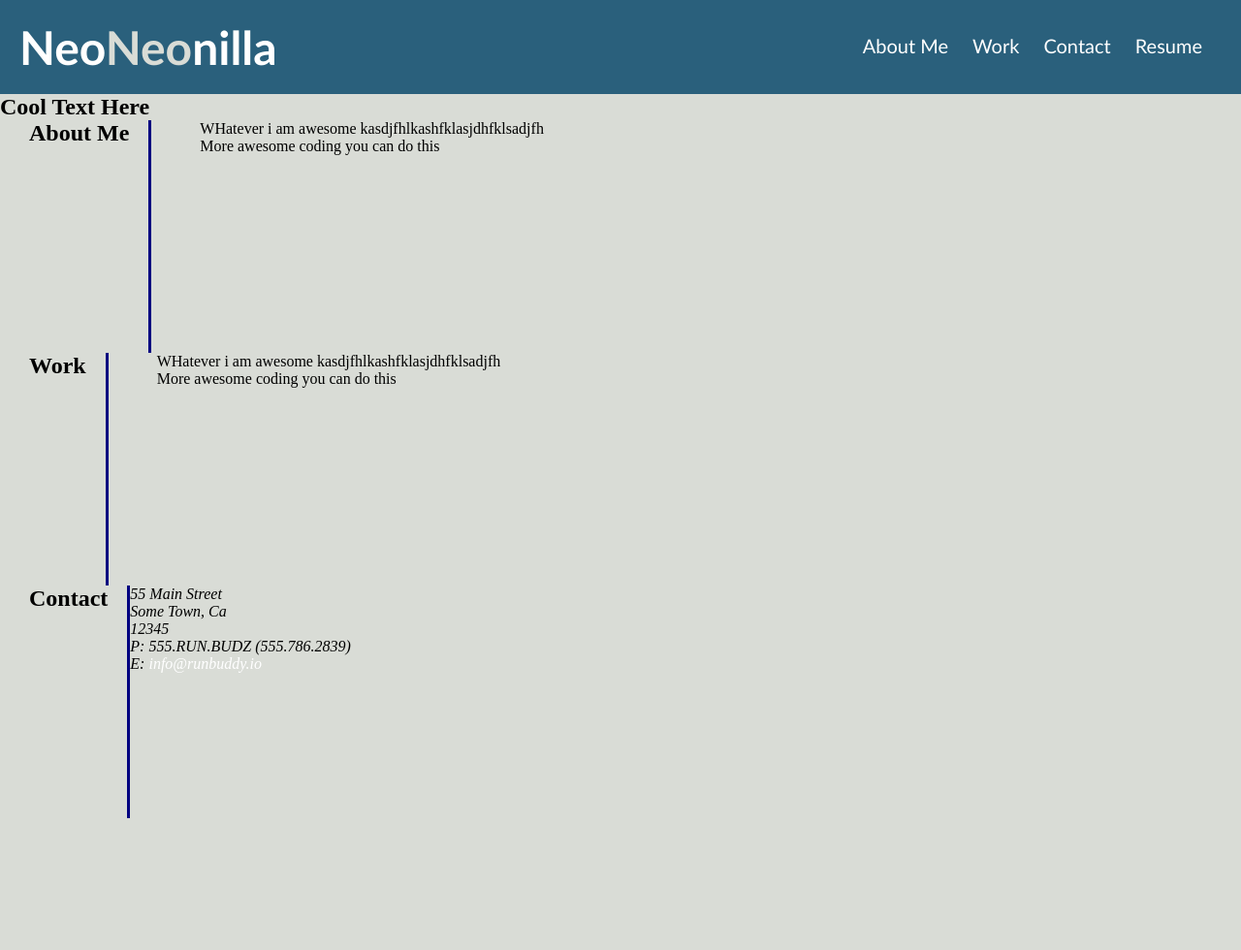
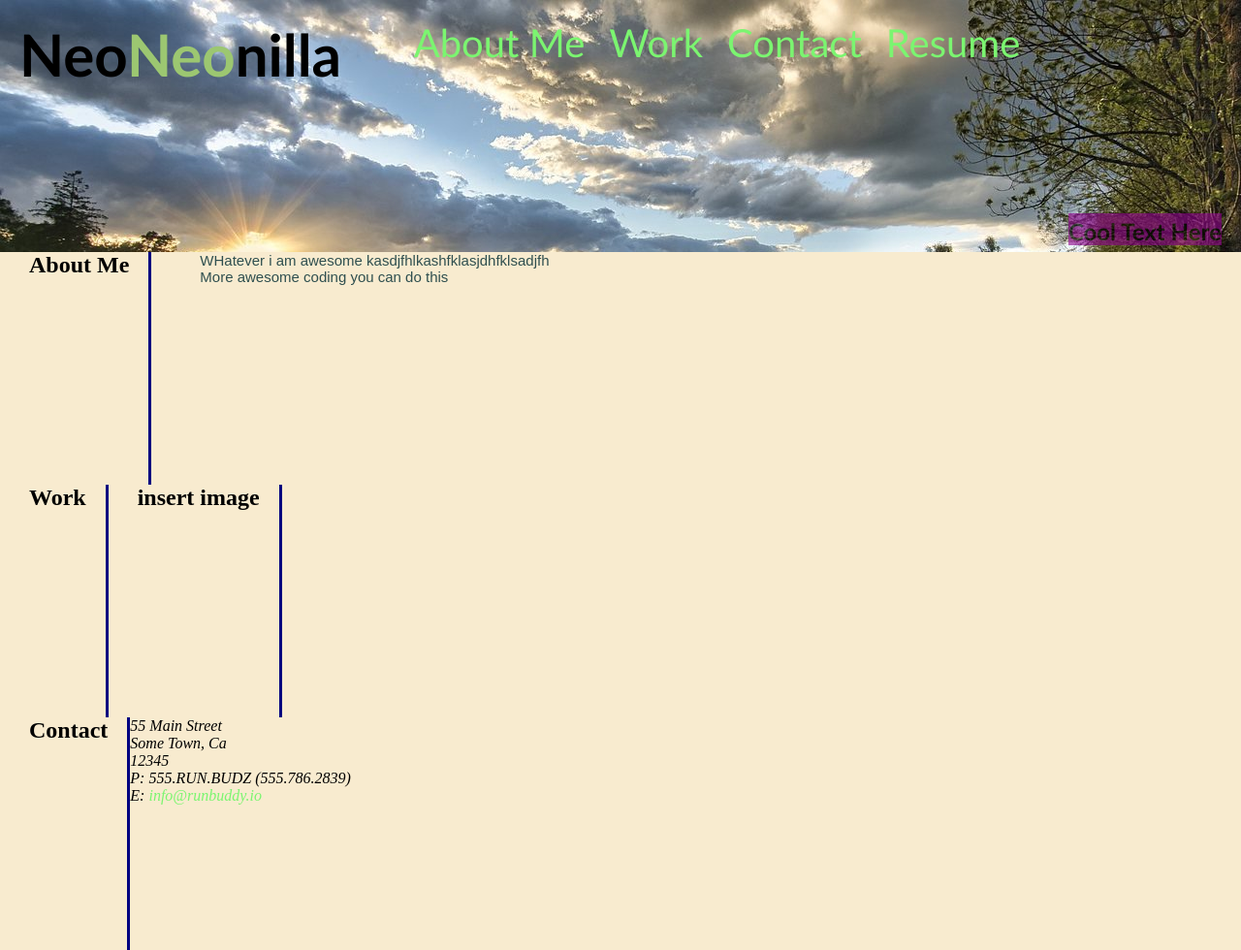
Before and after one commit to NelliaFC/my-neoneonilla-portfolio, a plain HTML site: page index.html in a window 1280 px wide. Shown: the whole page at 97% size. Before the commit the page ends 844 px from the top, so only its background shows below. Drawn offline with Linux system fonts and the light colour scheme.

Commit message:
header image updated

```diff
--- a/index.html
+++ b/index.html
@@ -7,11 +7,12 @@
         <title>NeoNeonilla</title>
    </head>
    <body>
+<!-- navigation tags-->
+ <header>
 
- <header>
-      <nav>
-      <h1>Neo<span class="seo">Neo</span>nilla</h1>
-        <div>
+      <h1>Neo<span class="Neo">Neo</span>nilla</h1>
+        <nav>
+            <div>
           <ul>
             <li>
               <a href="#About-Me"
@@ -32,20 +33,19 @@
               >
             </li>
           </ul>
-        </div>
+    </div>
       </nav>
-    </header>
-
-    <div class="hero">
-        <h2>
+      <h2>
             Cool Text Here
         </h2>
-
-    </div>
+    </header>
+    <!-- end navigation-->
 
 
 
- <!-- "reach out" start copied from run buddy, need edit -->
+
+
+<!-- wrap every h2 section with a class of "section-title in dis div "-->
  <section id="about-me" class="page-section">
     <h2>About Me</h2>
     <div>
@@ -53,14 +53,24 @@
       <p> More awesome coding you can do this</p>
     </div>
 </section>
-<section id="about-me" class="page-section">
+<div>
+<section id="work" class="page-section">
   <h2>Work</h2>
   <div>
-    <p> WHatever i am awesome kasdjfhlkashfklasjdhfklsadjfh</p>
-    <p> More awesome coding you can do this</p>
+
+    <!-- wrap every h2 section with a class of "section-title in dis div "-->
+    <div class="flex-row">
+      <h2 class="image">
+
+        insert image
+
+      </div>
+      </h2>
+
   </div>
 </section>
-<section id="about-me" class="page-section">
+
+<section id="Contact" class="page-section">
   <h2>Contact</h2>
   <div>
     <address>
@@ -72,6 +82,7 @@
         </address>
 
   </div>
+
 </section>
 
 <footer>
@@ -79,3 +90,8 @@
 </footer>
    </body>
    </html>
+
+<!-- Hero Work section-->
+<section class="work">
+  <div class+"work picture"
+</section>
--- a/style.css
+++ b/style.css
@@ -6,30 +6,36 @@
   }
 
   body {
-    background-color: #d9dcd6;
+
+      background-color: rgb(248, 235, 207);
+  }
+  /*HEADER / NAV BAR STYLES WITH FLEX*/
+  header {
+    padding: 20px;
+    height: 260px;
+    display: flex;
+    justify-content: space-between;
+    flex-wrap: wrap;
+    font-family: "Trebuchet MS", "Lucida Sans Unicode", "Lucida Grande",
+      "Lucida Sans", Arial, sans-serif;
+    background-image: url("./assets/images/skyandtrees.jpg");
   }
 
-  header {
-    padding: 20px;
-    font-family: "Trebuchet MS", "Lucida Sans Unicode", "Lucida Grande",
-      "Lucida Sans", Arial, sans-serif;
-    background-color: #2a607c;
-    color: #ffffff;
-  }
-  header h1 .Nilla {
-      color:olive;
-  }
-  header nav div {
+
+}
+  header nav  {
     padding-top: 15px;
-    margin-right: 20px;
+    margin-right: 30px;
     display: flex;
     justify-content: flex-end;
     font-family: "Gill Sans", "Gill Sans MT", Calibri, "Trebuchet MS", sans-serif;
-    font-size: 20px;
+    font-size: 30px;
   }
   header nav div ul {
       display: flex;
+      flex-wrap: wrap;
       justify-content: space- between;
+      align-items: center;
       list-style-type: none;
 
   }
@@ -41,6 +47,7 @@
     flex-wrap: wrap;
   }
 
+
   .page-section {
       display: flex;
       flex-direction: row;
@@ -50,6 +57,7 @@
 
 
   }
+
   .page-section h2 {
       border-right: 1mm solid navy;
       text-align: right;
@@ -57,41 +65,73 @@
       padding-right: 20px;
       padding-left: 30px;
   }
+
   .page-section div p {
-      margin-left: 50px;
+    margin-left: 50px;
+
 
   }
 
   header h1 {
     display: inline-block;
-    font-size: 48px;
+    font-size: 60px;
   }
 
-  header h1 .seo {
-    color: #d9dcd6;
+  header h1 .Neo {
+    color: #9cc771;
+  }
+
+  header h2 {
+    display: flex;
+    align-items: flex-end;
+    background-color: darkmagenta;
+    height: 33px;
+    opacity: 0.6;
+    margin-top: 200px;
+
   }
 
   header nav div {
-    padding-top: 15px;
-    margin-right: 20px;
-    float: right;
+    display: flex;
+    flex-wrap: wrap;
+    justify-content: space-between;
+    align-items: right;
+    list-style: none;
     font-family: "Gill Sans", "Gill Sans MT", Calibri, "Trebuchet MS", sans-serif;
-    font-size: 20px;
-  }
-
-  header nav div ul {
-    list-style-type: none;
+    font-size: 40px;
   }
 
   header nav div ul li {
     display: inline-block;
     margin-left: 25px;
   }
+
+
+
   /* Set color for the entire page */
   a {
-    color: #ffffff;
+    color: #7bf570;
     text-decoration: none;
   }
+  p {
+    color: darkslategray;
+    font-family: Arial, Helvetica, sans-serif;
+    font-size: 15px;
+  }
   /* Set font for the entire page */
-  p {
-    font-size: 16px;
+
+ section .work {
+   margin: 50px auto;
+   padding-bottom:  10px;
+   width: 20%;
+   border: 10px;
+   display: flex;
+   align-items: center;
+   justify-content: space-between;
+
+
+ }
+
+image. {
+  background-image: url("./assets/images/skyandtrees.jpg");
+}
```
Also changed, not shown: assets/images/skyandtrees.jpg (added).
